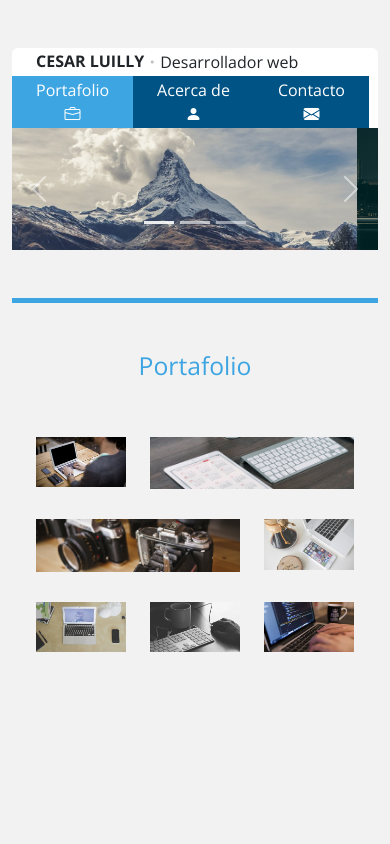
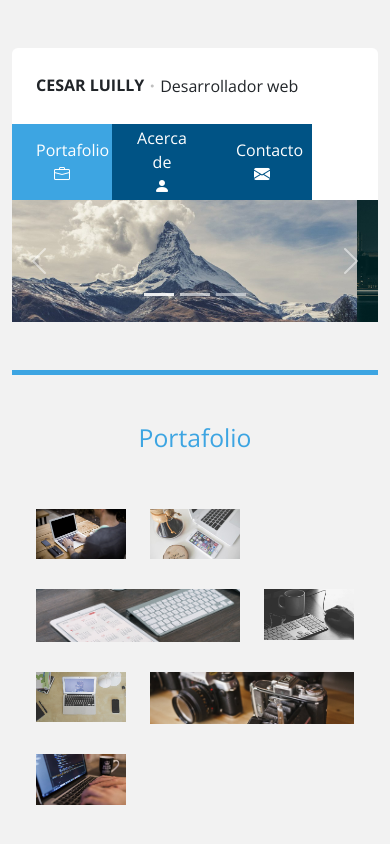
Before and after one commit to cesarluilly/UDY-Bootstrap5-02Portafolio, an Angular app: page / in a window 390 px wide. Shown: the top 844 px of the page. Built offline with nearby package versions, Linux system fonts and the light colour scheme.

Commit message:
partial video 68, agregando mediasQueries para posicionar nuestro elemento de la imagen

```diff
--- a/src/app/app.component.css
+++ b/src/app/app.component.css
@@ -50,6 +50,50 @@ header .menu .c3:hover { background: #002d44;}
     opacity: .3;
 }
 
+/* MEDIAQUERIES */
+/* Dispositivo sm */
+@media screen and (max-width: 576px){}
+
+/* Dispositivo md */
+@media screen and (max-width: 760px) {}
+
+/* Dispositivo lg */
+@media screen and (max-width: 992px) {
+    .logo {
+        height: 76px;
+    }
+
+    header .menu {
+        min-height: 76px;
+    }
+
+    header .menu a {
+        width: 100px;
+    }
+
+    .portafolio .galeria .contenedor-imagen:nth-child(1) {order: 1;}
+    .portafolio .galeria .contenedor-imagen:nth-child(2) {order: 3;}
+    .portafolio .galeria .contenedor-imagen:nth-child(3) {order: 6;}
+    .portafolio .galeria .contenedor-imagen:nth-child(4) {order: 2;}
+    .portafolio .galeria .contenedor-imagen:nth-child(5) {order: 5;}
+    .portafolio .galeria .contenedor-imagen:nth-child(6) {order: 4;}
+    .portafolio .galeria .contenedor-imagen:nth-child(7) {order: 7;}
+}
+
+/* Dispositivo xl */
+@media screen and (max-width: 1200px) {}
+
+/* Dispositivo xxl */
+@media screen and (max-width: 1400px) {}
+
+
+
+
+
+
+
+
+
 
 .borderRed {
     border: 1px solid red;
--- a/src/index.html
+++ b/src/index.html
@@ -13,5 +13,6 @@
 </head>
 <body>
   <app-root></app-root>
+  <!-- <script src="./../node_modules/bootstrap/dist/js/bootstrap.bundle.min.js"></script> -->
 </body>
 </html>
```
